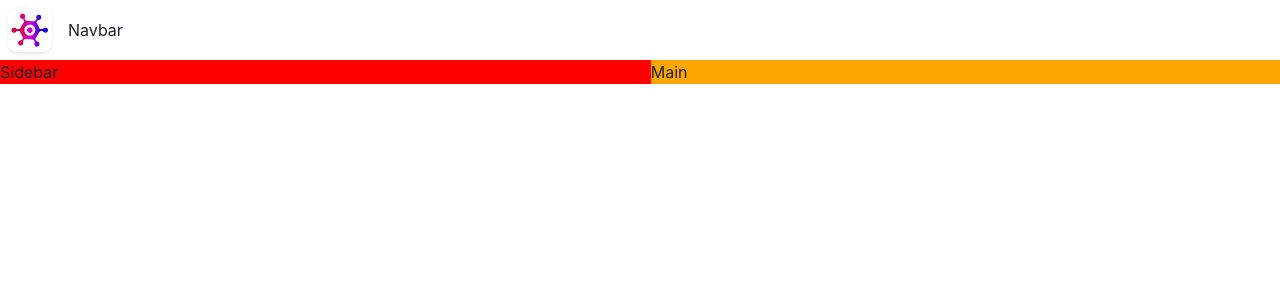
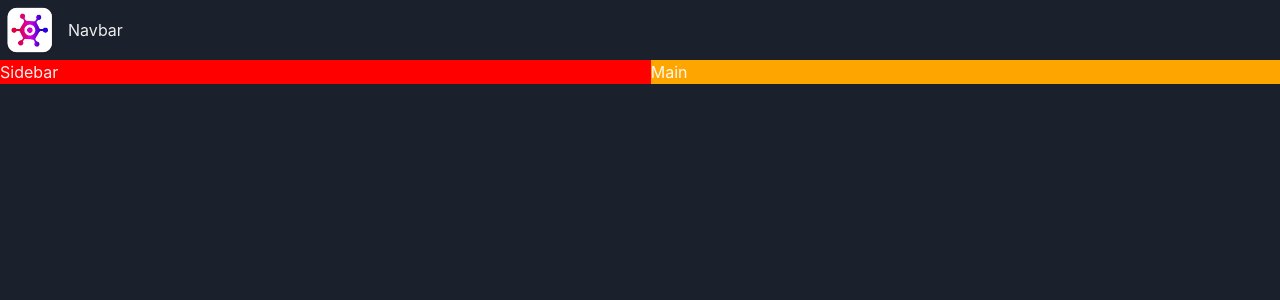
Before and after one commit to miso-tired/game-hub, a React (Vite) app: page / in a window 1280 px wide. Shown: the top 300 px of the page. Built offline with nearby package versions, Linux system fonts and the light colour scheme.

Commit message:
Added dark theme

```diff
--- a/src/main.tsx
+++ b/src/main.tsx
@@ -1,12 +1,14 @@
 import React from 'react'
 import ReactDOM from 'react-dom/client'
-import { ChakraProvider } from '@chakra-ui/react'
+import { ChakraProvider, ColorModeScript } from '@chakra-ui/react'
 import App from './App.tsx'
+import theme from './theme.ts'
 import './index.css'
 
 ReactDOM.createRoot(document.getElementById('root')!).render(
   <React.StrictMode>
-    <ChakraProvider>
+    <ChakraProvider theme={theme}>
+      <ColorModeScript initialColorMode={theme.config.initialColorMode} />
       <App />
     </ChakraProvider>
   </React.StrictMode>,
--- /dev/null
+++ b/src/theme.ts
@@ -0,0 +1,9 @@
+import { extendTheme, ThemeConfig } from "@chakra-ui/react"
+
+const config: ThemeConfig = {
+    initialColorMode: 'dark'
+}
+
+const theme = extendTheme({config})
+
+export default theme
```
